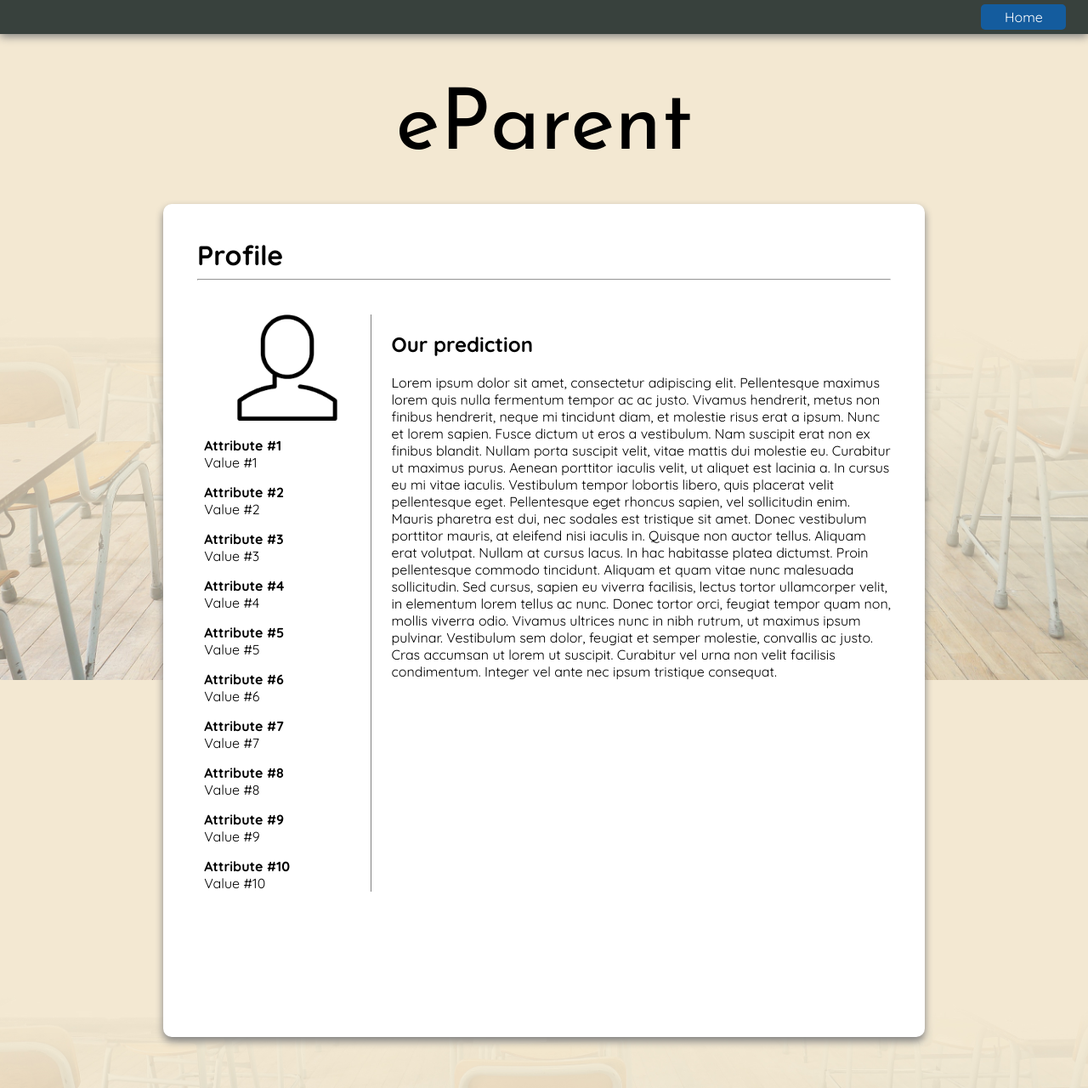
After one commit to Suchith19792/eParent, a PHP site: page /profile.html in a window 1280 px wide. The commit adds this page. Shown: the whole page at 85% size. Run offline with PHP 8.4, Linux system fonts and the light colour scheme.

Commit message:
Added second workflow
The profile page was created.

```diff
--- a/frontend-assignment/login.html
+++ b/frontend-assignment/login.html
@@ -44,9 +44,9 @@
           <input type="text" name="Ans2" value="" placeholder="Value">
         </div>
         <div class="login-wrapper bottom ext-margin">
-          <div class="login-button">
+          <a href="profile.html" class="login-button">
               Submit
-          </div>
+          </a>
         </div>
       </div>
     </div>
--- /dev/null
+++ b/frontend-assignment/profile.html
@@ -0,0 +1,124 @@
+<!DOCTYPE html>
+<html>
+<head>
+
+</head>
+  <title>eParent - Profile</title>
+
+  <link rel="stylesheet" type="text/css" href="style.css">
+  <link href="https://fonts.googleapis.com/css?family=Josefin+Sans|Quicksand:400,700&display=swap" rel="stylesheet">
+  <link href="https://fonts.googleapis.com/css?family=Quicksand:400,700&display=swap" rel="stylesheet">
+  <meta charset="UTF-8">
+<body>
+
+<div class="navbar-wrapper">
+  <div class="login-wrapper">
+    <a href="home.html" class="login-button">
+      Home
+    </a>
+  </div>
+</div>
+
+<div class="logo-wrapper">
+  <div class="logo">
+    eParent
+  </div>
+</div>
+
+<div class="content-wrapper">
+
+
+  <div class="field-wrapper contained profile">
+    <h1>Profile</h1>
+    <hr>
+    <div class="profile-summary left">
+      <div class="photo-wrapper">
+        <img class="photo" src="profile.png" alt="Empty profile picture">
+      </div>
+      <div class="info-attribute">
+        Attribute #1
+      </div>
+      <div class="info-value">
+        Value #1
+      </div>
+      <div class="info-attribute">
+        Attribute #2
+      </div>
+      <div class="info-value">
+        Value #2
+      </div>
+      <div class="info-attribute">
+        Attribute #3
+      </div>
+      <div class="info-value">
+        Value #3
+      </div>
+      <div class="info-attribute">
+        Attribute #4
+      </div>
+      <div class="info-value">
+        Value #4
+      </div>
+      <div class="info-attribute">
+        Attribute #5
+      </div>
+      <div class="info-value">
+        Value #5
+      </div>
+      <div class="info-attribute">
+        Attribute #6
+      </div>
+      <div class="info-value">
+        Value #6
+      </div>
+      <div class="info-attribute">
+        Attribute #7
+      </div>
+      <div class="info-value">
+        Value #7
+      </div>
+      <div class="info-attribute">
+        Attribute #8
+      </div>
+      <div class="info-value">
+        Value #8
+      </div>
+      <div class="info-attribute">
+        Attribute #9
+      </div>
+      <div class="info-value">
+        Value #9
+      </div>
+      <div class="info-attribute">
+        Attribute #10
+      </div>
+      <div class="info-value">
+        Value #10
+      </div>
+    </div>
+
+
+    <div class="prediction-wrapper right">
+      <h2>Our prediction</h2>
+      <div class="prediction">
+        Lorem ipsum dolor sit amet, consectetur adipiscing elit. Pellentesque maximus lorem quis nulla
+        fermentum tempor ac ac justo. Vivamus hendrerit, metus non finibus hendrerit, neque mi tincidunt diam,
+        et molestie risus erat a ipsum. Nunc et lorem sapien. Fusce dictum ut eros a vestibulum. Nam suscipit erat
+        non ex finibus blandit. Nullam porta suscipit velit, vitae mattis dui molestie eu. Curabitur ut maximus purus.
+        Aenean porttitor iaculis velit, ut aliquet est lacinia a. In cursus eu mi vitae iaculis. Vestibulum tempor
+        lobortis libero, quis placerat velit pellentesque eget.
+        Pellentesque eget rhoncus sapien, vel sollicitudin enim. Mauris pharetra est dui, nec sodales est tristique sit amet.
+        Donec vestibulum porttitor mauris, at eleifend nisi iaculis in. Quisque non auctor tellus. Aliquam erat volutpat.
+        Nullam at cursus lacus. In hac habitasse platea dictumst. Proin pellentesque commodo tincidunt. Aliquam et quam vitae
+        nunc malesuada sollicitudin. Sed cursus, sapien eu viverra facilisis, lectus tortor ullamcorper velit, in elementum lorem
+        tellus ac nunc. Donec tortor orci, feugiat tempor quam non, mollis viverra odio. Vivamus ultrices nunc in nibh rutrum, ut maximus
+        ipsum pulvinar. Vestibulum sem dolor, feugiat et semper molestie, convallis ac justo. Cras accumsan ut lorem ut suscipit.
+        Curabitur vel urna non velit facilisis condimentum. Integer vel ante nec ipsum tristique consequat.
+      </div>
+    </div>
+  </div>
+
+</div>
+
+</body>
+</html>
--- a/frontend-assignment/style.css
+++ b/frontend-assignment/style.css
@@ -82,6 +82,10 @@ body{
   box-shadow: 0px 5px 10px grey;
 }
 
+.profile {
+  height: 900px;
+}
+
 hr {
   margin-bottom: 40px;
 }
@@ -164,3 +168,23 @@ hr {
 .h-short {
   height: 230px;
 }
+
+.profile-summary {
+  width: 24%;
+  margin-bottom: 20px;
+  padding-left: 1%;
+  border-right: 1px solid grey;
+}
+
+.prediction-wrapper {
+  width: 72%;
+}
+
+.info-attribute{
+  font-weight: 700;
+  margin-top: 15px;
+}
+
+.prediction-wrapper {
+  padding-left:2%;
+}
```
Also changed, not shown: frontend-assignment/profile.png (added).
